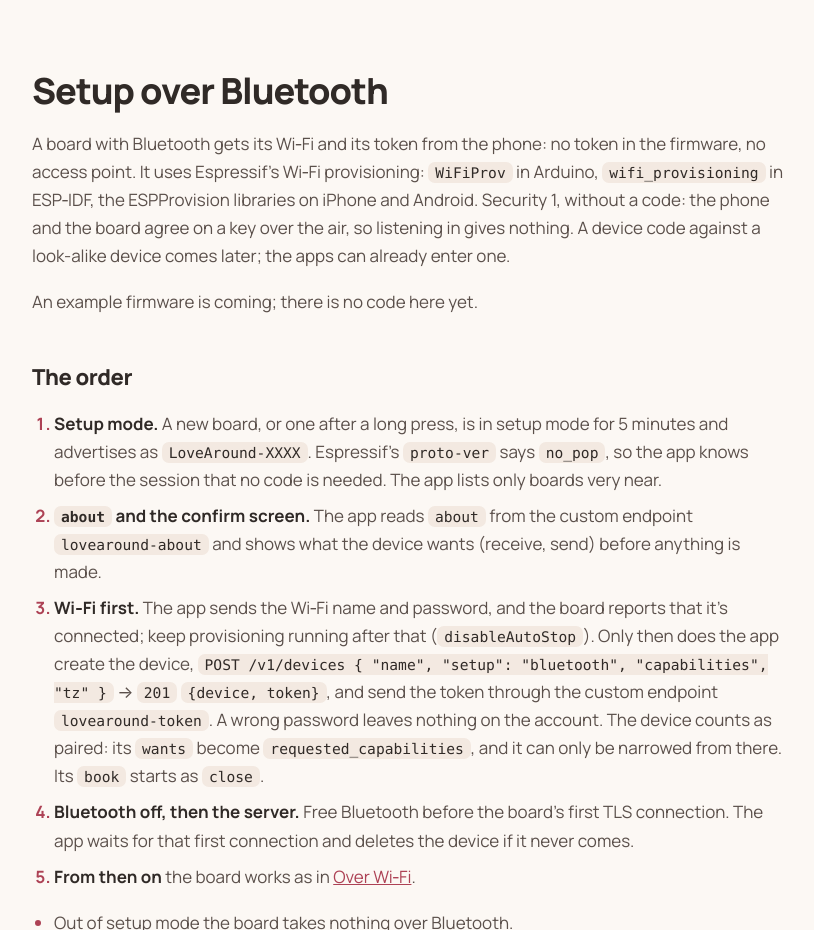
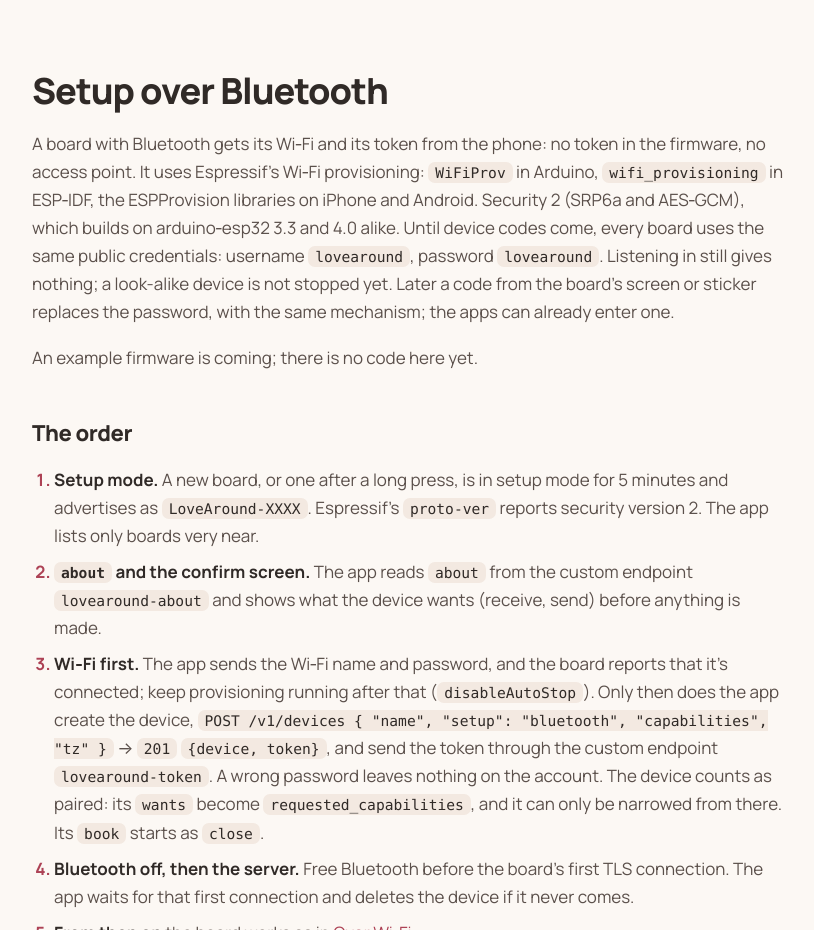
Before and after one commit to lovearound-me/site, a plain HTML site: page public/docs/devices.html in a window 1280 px wide. Shown: the part 9526-10456 px from the top of the page, without its empty margins (384-1198 px from the left). Drawn offline with Linux system fonts and the light colour scheme.

Commit message:
Docs: board setup over Bluetooth uses Security 2 with public credentials for now
Co-Authored-By: Claude Opus 5.5 <noreply@anthropic.com>
Claude-Session: https://claude.ai/code/session_01Kz9jb2NJru8mMgRHk91FyB

```diff
--- a/public/docs/devices.html
+++ b/public/docs/devices.html
@@ -303,12 +303,12 @@
     <p>The device object gains <code>setup</code> (<code>app</code>, <code>code</code> or <code>bluetooth</code>), <code>link</code> (<code>server</code> or <code>phone</code>), <code>tz</code>, <code>book</code>, <code>online</code> (a stream of it is open now; missing for a Bluetooth-only toy) and <code>about</code>; once there is an <code>about</code>, <code>rev</code> and <code>values</code> (complete); and <code>applied</code> and <code>battery</code> once the device has said them. The owner’s apps get <code>{"type":"sync","what":"devices"}</code> when a device’s <code>about</code>, applied <code>rev</code>, battery or values change.</p>
 
     <h2 id="setup">Setup over Bluetooth</h2>
-    <p>A board with Bluetooth gets its Wi‑Fi and its token from the phone: no token in the firmware, no access point. It uses Espressif’s Wi‑Fi provisioning: <code>WiFiProv</code> in Arduino, <code>wifi_provisioning</code> in ESP‑IDF, the ESPProvision libraries on iPhone and Android. Security 1, without a code: the phone and the board agree on a key over the air, so listening in gives nothing. A device code against a look-alike device comes later; the apps can already enter one.</p>
+    <p>A board with Bluetooth gets its Wi‑Fi and its token from the phone: no token in the firmware, no access point. It uses Espressif’s Wi‑Fi provisioning: <code>WiFiProv</code> in Arduino, <code>wifi_provisioning</code> in ESP‑IDF, the ESPProvision libraries on iPhone and Android. Security 2 (SRP6a and AES‑GCM), which builds on arduino‑esp32 3.3 and 4.0 alike. Until device codes come, every board uses the same public credentials: username <code>lovearound</code>, password <code>lovearound</code>. Listening in still gives nothing; a look-alike device is not stopped yet. Later a code from the board’s screen or sticker replaces the password, with the same mechanism; the apps can already enter one.</p>
     <p>An example firmware is coming; there is no code here yet.</p>
 
     <h3 id="setup-order">The order</h3>
     <ol>
-      <li><b>Setup mode.</b> A new board, or one after a long press, is in setup mode for 5 minutes and advertises as <code>LoveAround-XXXX</code>. Espressif’s <code>proto-ver</code> says <code>no_pop</code>, so the app knows before the session that no code is needed. The app lists only boards very near.</li>
+      <li><b>Setup mode.</b> A new board, or one after a long press, is in setup mode for 5 minutes and advertises as <code>LoveAround-XXXX</code>. Espressif’s <code>proto-ver</code> reports security version 2. The app lists only boards very near.</li>
       <li><b><code>about</code> and the confirm screen.</b> The app reads <code>about</code> from the custom endpoint <code>lovearound-about</code> and shows what the device wants (receive, send) before anything is made.</li>
       <li><b>Wi‑Fi first.</b> The app sends the Wi‑Fi name and password, and the board reports that it’s connected; keep provisioning running after that (<code>disableAutoStop</code>). Only then does the app create the device, <code>POST /v1/devices { "name", "setup": "bluetooth", "capabilities", "tz" }</code> → <code>201</code> <code>{device, token}</code>, and send the token through the custom endpoint <code>lovearound-token</code>. A wrong password leaves nothing on the account. The device counts as paired: its <code>wants</code> become <code>requested_capabilities</code>, and it can only be narrowed from there. Its <code>book</code> starts as <code>close</code>.</li>
       <li><b>Bluetooth off, then the server.</b> Free Bluetooth before the board’s first TLS connection. The app waits for that first connection and deletes the device if it never comes.</li>
```
